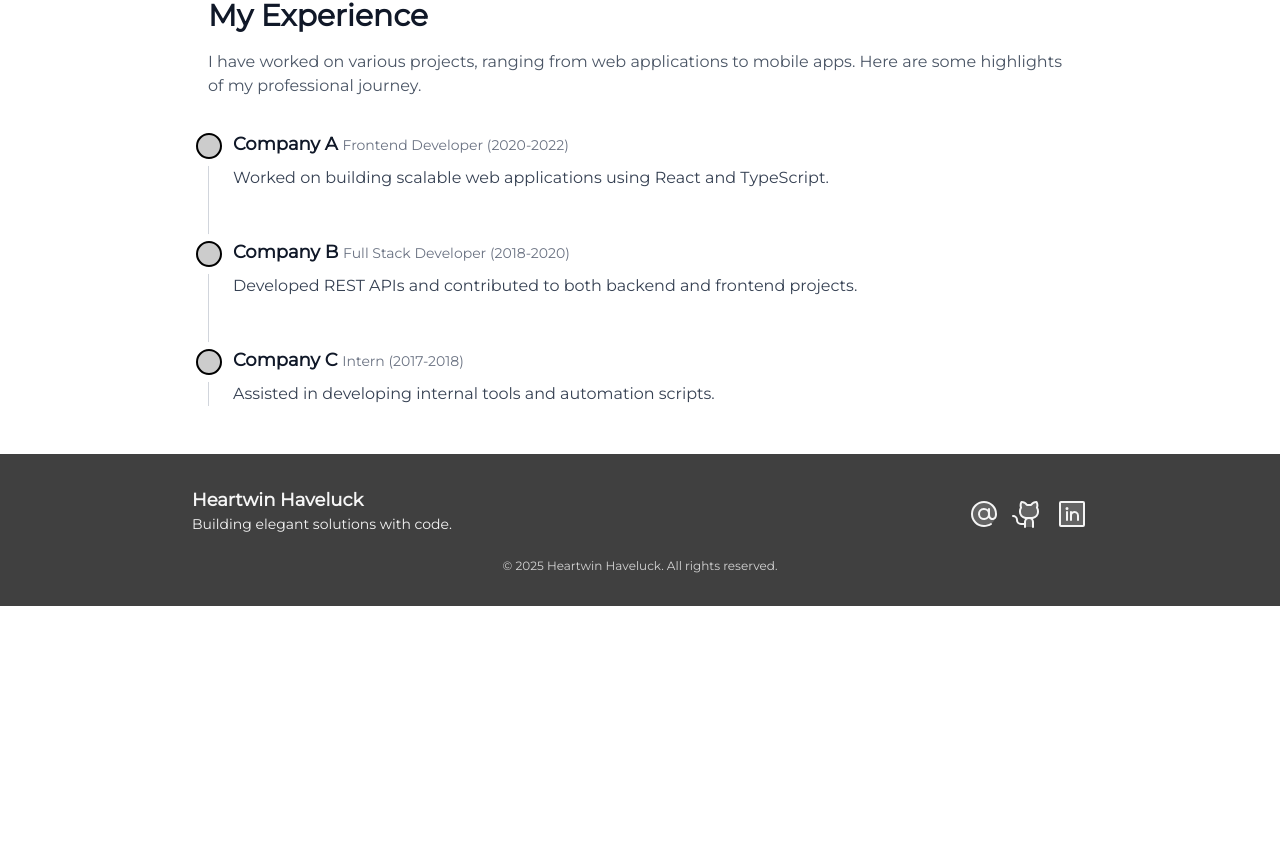
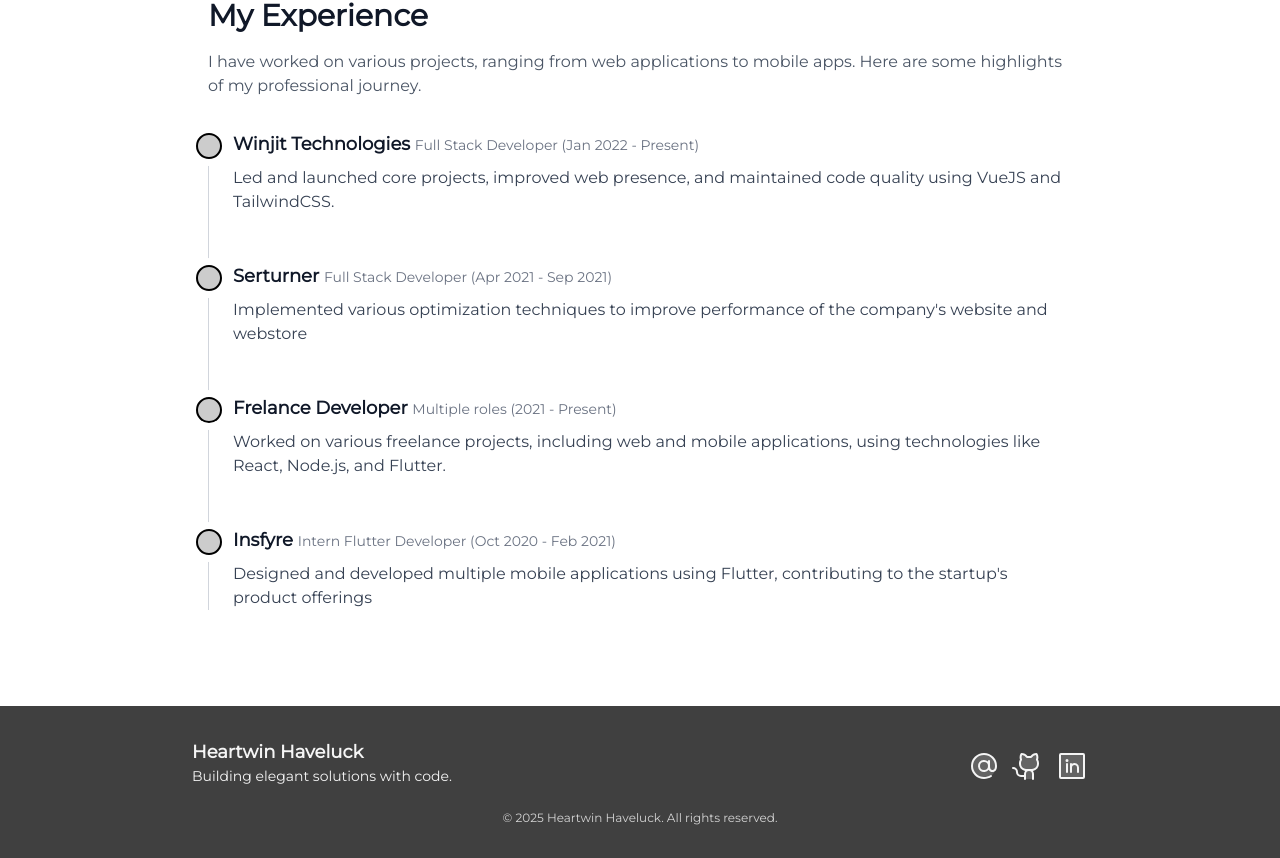
Before and after one commit to HeartwinJ/heartwinj.github.io, a React (Vite) app: page / in a window 1280 px wide. Shown: the part 850-1708 px from the top of the page. Before the commit the page ends 1456 px from the top, so only its background shows below. Built offline with nearby package versions, Linux system fonts and the light colour scheme.

Commit message:
Added experience

```diff
--- a/src/Experience.tsx
+++ b/src/Experience.tsx
@@ -1,4 +1,31 @@
 import { CircleIcon } from "@phosphor-icons/react";
+
+const experiences = [
+  {
+    companyName: "Winjit Technologies",
+    position: "Full Stack Developer (Jan 2022 - Present)",
+    description:
+      "Led and launched core projects, improved web presence, and maintained code quality using VueJS and TailwindCSS.",
+  },
+  {
+    companyName: "Serturner",
+    position: "Full Stack Developer (Apr 2021 - Sep 2021)",
+    description:
+      "Implemented various optimization techniques to improve performance of the company's website and webstore",
+  },
+  {
+    companyName: "Frelance Developer",
+    position: "Multiple roles (2021 - Present)",
+    description:
+      "Worked on various freelance projects, including web and mobile applications, using technologies like React, Node.js, and Flutter.",
+  },
+  {
+    companyName: "Insfyre",
+    position: "Intern Flutter Developer (Oct 2020 - Feb 2021)",
+    description:
+      "Designed and developed multiple mobile applications using Flutter, contributing to the startup's product offerings",
+  },
+];
 
 function Experience() {
   return (
@@ -10,56 +37,22 @@
           mobile apps. Here are some highlights of my professional journey.
         </p>
         <ol className="relative border-l border-gray-300">
-          <li className="mb-12 ml-6">
+          {experiences.map((exp, index) => (
+            <li key={index} className="mb-12 ml-6">
               <span className="absolute flex items-center justify-center w-8 h-8 bg-white rounded-full -left-4 ring-4 ring-white">
                 <CircleIcon size={32} weight="duotone" />
               </span>
               <div>
                 <h3 className="text-lg font-semibold text-gray-900">
-                Company A{" "}
+                  {exp.companyName}{" "}
                   <span className="text-sm font-normal text-gray-500">
-                  Frontend Developer (2020-2022)
+                    {exp.position}
                   </span>
                 </h3>
-              <p className="text-gray-700 mt-2">
-                Worked on building scalable web applications using React and
-                TypeScript.
-              </p>
+                <p className="text-gray-700 mt-2">{exp.description}</p>
               </div>
             </li>
-          <li className="mb-12 ml-6">
-            <span className="absolute flex items-center justify-center w-8 h-8 bg-white rounded-full -left-4 ring-4 ring-white">
-              <CircleIcon size={32} weight="duotone" />
-            </span>
-            <div>
-              <h3 className="text-lg font-semibold text-gray-900">
-                Company B{" "}
-                <span className="text-sm font-normal text-gray-500">
-                  Full Stack Developer (2018-2020)
-                </span>
-              </h3>
-              <p className="text-gray-700 mt-2">
-                Developed REST APIs and contributed to both backend and frontend
-                projects.
-              </p>
-            </div>
-          </li>
-          <li className="ml-6">
-            <span className="absolute flex items-center justify-center w-8 h-8 bg-white rounded-full -left-4 ring-4 ring-white">
-              <CircleIcon size={32} weight="duotone" />
-            </span>
-            <div>
-              <h3 className="text-lg font-semibold text-gray-900">
-                Company C{" "}
-                <span className="text-sm font-normal text-gray-500">
-                  Intern (2017-2018)
-                </span>
-              </h3>
-              <p className="text-gray-700 mt-2">
-                Assisted in developing internal tools and automation scripts.
-              </p>
-            </div>
-          </li>
+          ))}
         </ol>
       </div>
     </section>
```
Lines whose indentation alone changed are shown as unchanged.
